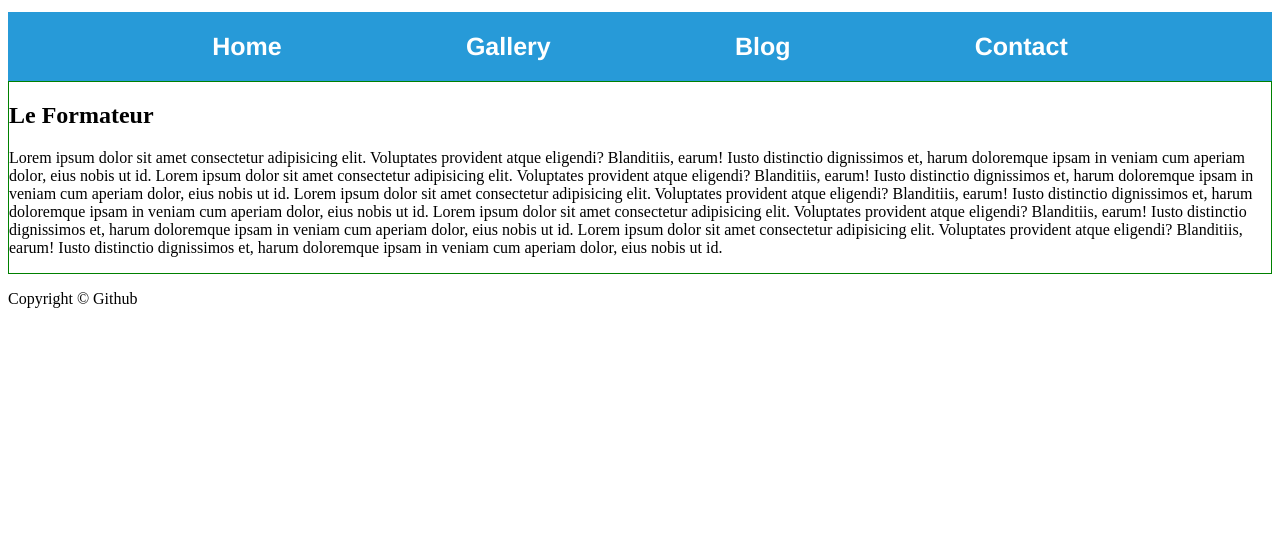
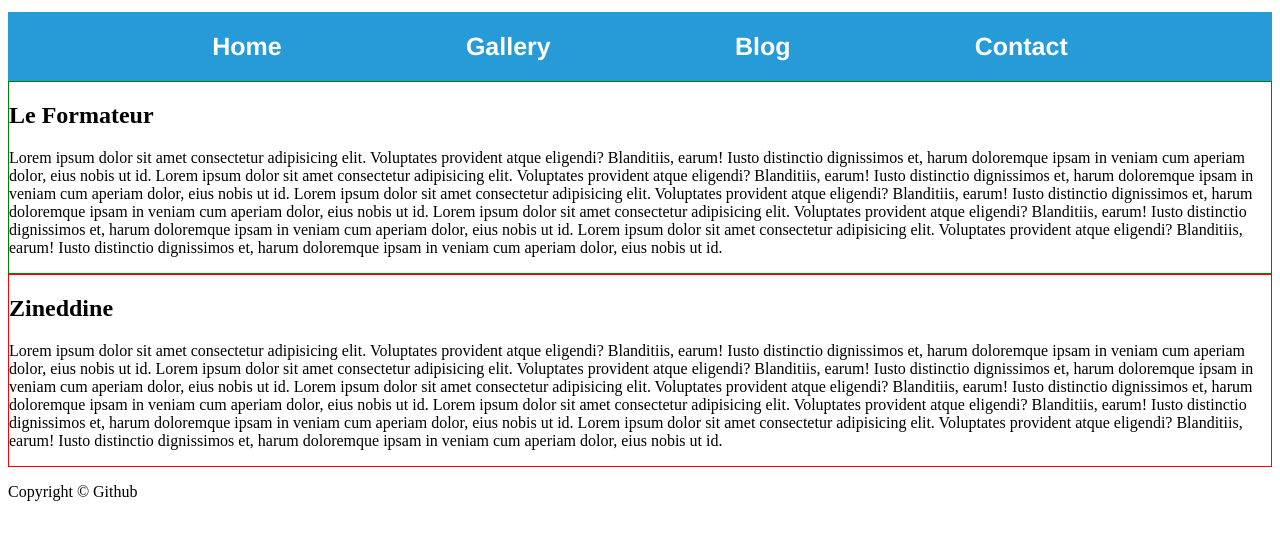
Before and after one commit to hkfmz/monBlog, a plain HTML site: page index.html in a window 1280 px wide. Shown: the part 113-652 px from the top of the page. Drawn offline with Linux system fonts and the light colour scheme; a web font is replaced by a local one.

Commit message:
article de Zineddine

```diff
--- a/css/style.css
+++ b/css/style.css
@@ -32,3 +32,7 @@ li:hover{
 .leformateur{
     border: 1px solid green;
 }
+
+.zineddine{
+    border: 1px solid red;
+}
--- a/index.html
+++ b/index.html
@@ -44,6 +44,30 @@
         </p>
     </section>
 
+    <section class="zineddine">
+        <h2>Zineddine</h2>
+        <p>Lorem ipsum dolor sit amet consectetur adipisicing elit. Voluptates
+             provident atque eligendi? Blanditiis, earum! Iusto distinctio
+             dignissimos et, harum doloremque ipsam in veniam cum aperiam dolor,
+              eius nobis ut id.
+              Lorem ipsum dolor sit amet consectetur adipisicing elit. Voluptates
+             provident atque eligendi? Blanditiis, earum! Iusto distinctio
+             dignissimos et, harum doloremque ipsam in veniam cum aperiam dolor,
+              eius nobis ut id.
+              Lorem ipsum dolor sit amet consectetur adipisicing elit. Voluptates
+             provident atque eligendi? Blanditiis, earum! Iusto distinctio
+             dignissimos et, harum doloremque ipsam in veniam cum aperiam dolor,
+              eius nobis ut id.
+              Lorem ipsum dolor sit amet consectetur adipisicing elit. Voluptates
+             provident atque eligendi? Blanditiis, earum! Iusto distinctio
+             dignissimos et, harum doloremque ipsam in veniam cum aperiam dolor,
+              eius nobis ut id.
+              Lorem ipsum dolor sit amet consectetur adipisicing elit. Voluptates
+             provident atque eligendi? Blanditiis, earum! Iusto distinctio
+             dignissimos et, harum doloremque ipsam in veniam cum aperiam dolor,
+              eius nobis ut id.
+        </p>
+    </section>
 </article>
 
 <footer>
```
